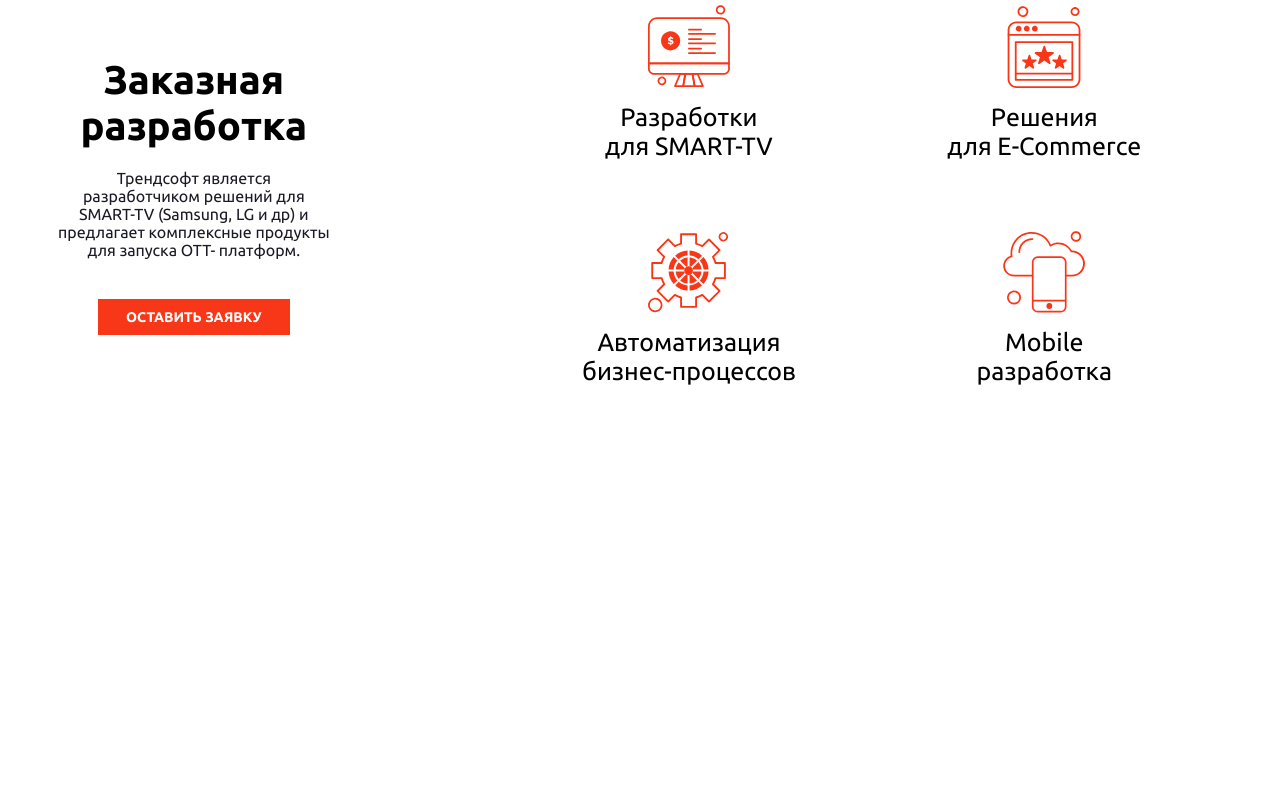
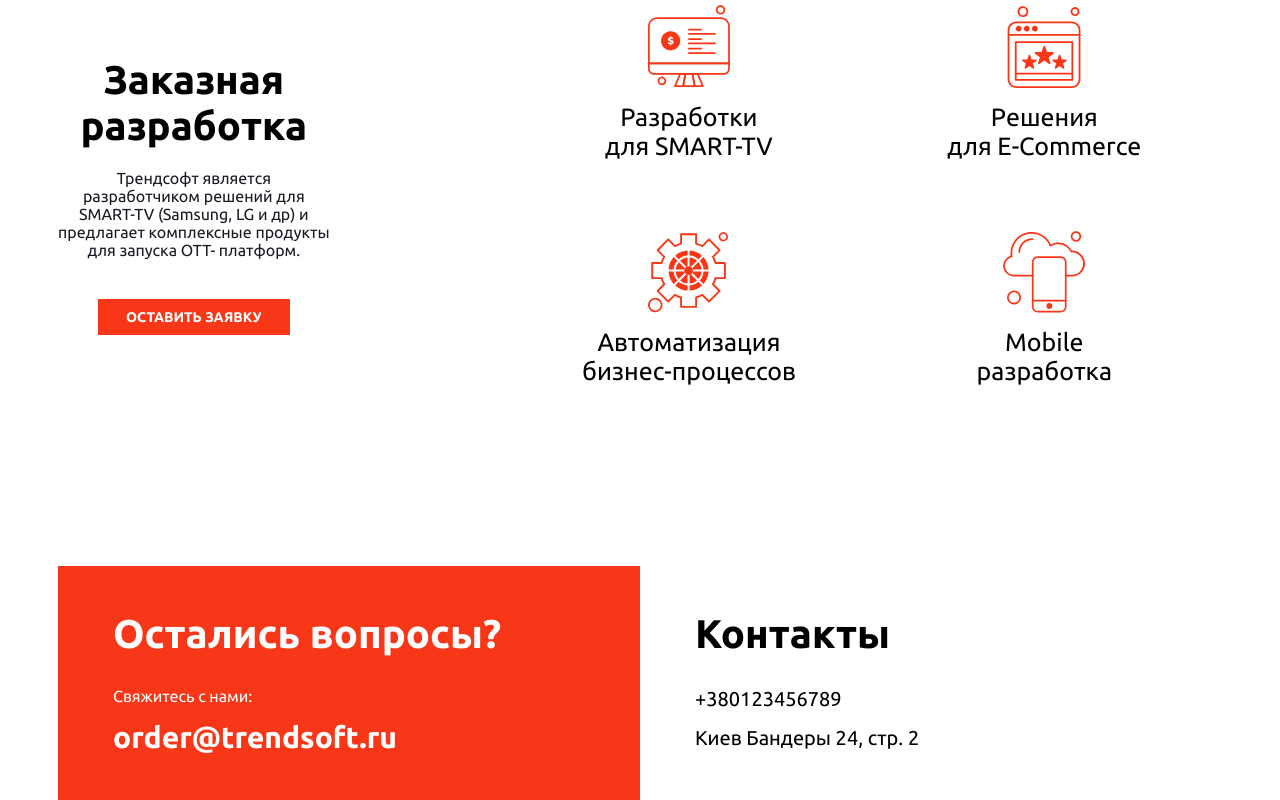
Before and after one commit to Bohdansnopok/TrendSoft, a React (Create React App) app: page / in a window 1280 px wide. Shown: the part 4860-5660 px from the top of the page. Before the commit the page ends 5246 px from the top, so only its background shows below. Built offline with nearby package versions, Linux system fonts and the light colour scheme.

Commit message:
add footer

```diff
--- /dev/null
+++ b/src/components/Footer/Footer.jsx
@@ -0,0 +1,35 @@
+import React from 'react';
+import styles from './style.module.css'
+
+const Footer = () => {
+    return (
+        <div className={styles.container}>
+            <div className={styles.leftContent}>
+                <h2>
+                    Остались вопросы?
+                </h2>
+
+                <div className={styles.email}>
+                    Свяжитесь с нами:
+                    <a href="mailto:mailsnopokbogdan3@gmail.com">
+                        order@trendsoft.ru
+                    </a>
+                </div>
+            </div>
+
+            <div className={styles.rightContent}>
+                <h2>
+                    Контакты
+                </h2>
+
+                <a href="tel:+380123456789" className={styles.number}>+380123456789</a>
+
+                <a target={'_blank'} href="https://www.google.com.ua/maps/place/%D0%BF%D1%80-%D1%82.+%D0%A1%D1%82%D0%B5%D0%BF%D0%B0%D0%BD%D0%B0+%D0%91%D0%B0%D0%BD%D0%B4%D0%B5%D1%80%D1%8B,+24,+%D0%9A%D0%B8%D0%B5%D0%B2,+%D0%9A%D0%B8%D0%B5%D0%B2%D1%81%D0%BA%D0%B0%D1%8F+%D0%BE%D0%B1%D0%BB%D0%B0%D1%81%D1%82%D1%8C,+04073/@50.4874645,30.5092549,17z/data=!3m1!4b1!4m6!3m5!1s0x40d4ce0172854c31:0xb1b92c6e8b873f24!8m2!3d50.4874611!4d30.5118298!16s%2Fg%2F11fncsr4h1?hl=ru&entry=ttu&g_ep=EgoyMDI0MTAwMS4wIKXMDSoASAFQAw%3D%3D" className={styles.adress}>
+                    Киев Бандеры 24, стр. 2
+                </a>
+            </div>
+        </div>
+    );
+}
+
+export default Footer;
--- /dev/null
+++ b/src/components/Footer/style.module.css
@@ -0,0 +1,67 @@
+
+.container {
+    max-width: 1164px;
+    width: 100%;
+    margin-left: auto;
+    margin-right: auto;
+    padding-top: 180px;
+    display: flex;
+}
+
+.leftContent,
+.rightContent {
+    width: 50%;
+}
+
+.leftContent {
+    color: white;
+    background-color: #F83718;
+    padding: 45px 55px;
+}
+
+.rightContent {
+    color: black;
+    padding: 45px 55px;
+}
+
+.email {
+    margin-top: 30px;
+}
+
+.email a {
+    display: block;
+    margin-top: 15px;
+    color: white;
+    text-decoration: none;
+    font-size: 30px;
+    font-weight: bold;
+    transition: all .5s;
+}
+
+.email a:hover {
+    color: #01AFEB;
+}
+
+.number {
+    display: block;
+    font-size: 20px;
+    color: #000000;
+    margin-top: 30px;
+    margin-bottom: 15px;
+    transition: all .5s;
+}
+
+.number:hover {
+    color: #F83718;
+}
+
+.adress {
+    font-size: 20px;
+    color: black;
+    transition: all .5s;
+}
+
+.adress:hover {
+    font-size: 20px;
+    color: #F83718;
+}
--- a/src/pages/main/main.jsx
+++ b/src/pages/main/main.jsx
@@ -8,6 +8,7 @@
 import CastingCounter from "../../components/СastingCounter/CastingCounter";
 import Doctoolz from "../../components/Doctoolz/Doctoolz";
 import CustomDevelopment from "../../components/CustomDevelopment/CustomDevelopment";
+import Footer from "../../components/Footer/Footer";
 
 
 const Main = () => {
@@ -30,6 +31,8 @@
             <Doctoolz/>
 
             <CustomDevelopment/>
+
+            <Footer/>
         </div>
     )
 };
```
